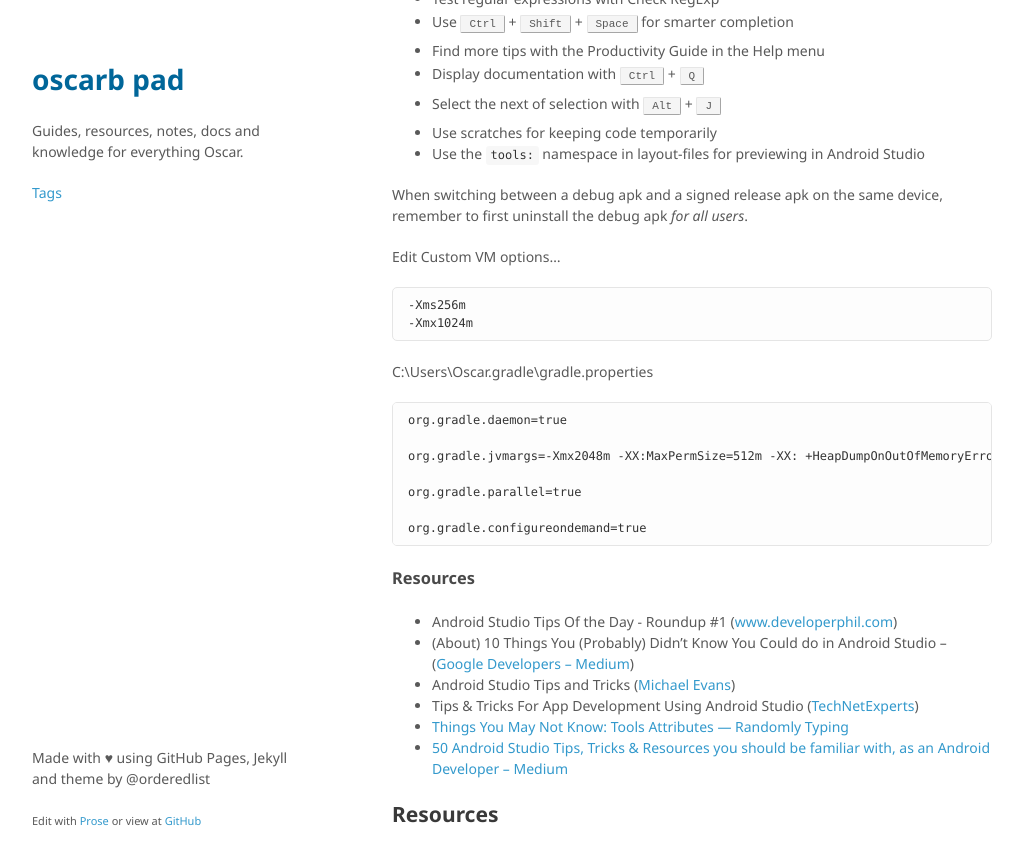
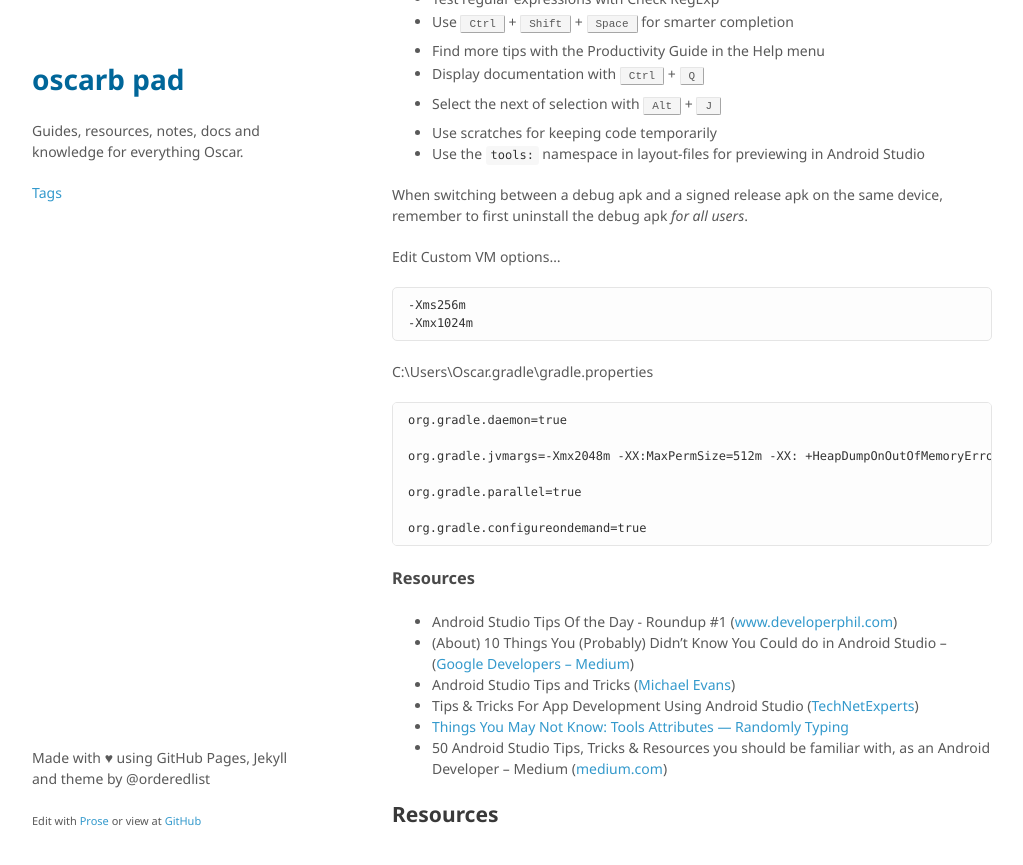
Before and after one commit to oscarb/pad, a Jekyll site: the page built from _docs/android-studio.md, in a window 1280 px wide and 900 px high, scrolled down 1908 px. Shown: the top 865 px of the window, without its empty margins (128-1151 px from the left). Built offline with Jekyll 4.4.1, drawn with Linux system fonts in a browser that asks for light colours; some web fonts are replaced.

Commit message:
Updated android-studio.md

```diff
--- a/_docs/android-studio.md
+++ b/_docs/android-studio.md
@@ -121,7 +121,7 @@ org.gradle.configureondemand=true
 * Android Studio Tips and Tricks ([Michael Evans](http://michaelevans.org/blog/2016/01/06/android-studio-tips-and-tricks/))
 * Tips & Tricks For App Development Using Android Studio ([TechNetExperts](http://www.technetexperts.com/mobile/tips-tricks-for-app-development-using-android-studio/))
 * [Things You May Not Know: Tools Attributes — Randomly Typing](http://www.randomlytyping.com/blog/2015/6/17/things-you-may-not-know-about-tools-attributes)
-* [50 Android Studio Tips, Tricks & Resources you should be familiar with, as an Android Developer – Medium](https://medium.com/@mmbialas/50-android-studio-tips-tricks-resources-you-should-be-familiar-with-as-an-android-developer-af86e7cf56d2#.saghh212l)
+* 50 Android Studio Tips, Tricks & Resources you should be familiar with, as an Android Developer – Medium ([medium.com](https://medium.com/@mmbialas/50-android-studio-tips-tricks-resources-you-should-be-familiar-with-as-an-android-developer-af86e7cf56d2#.saghh212l))
 
 
 
```
